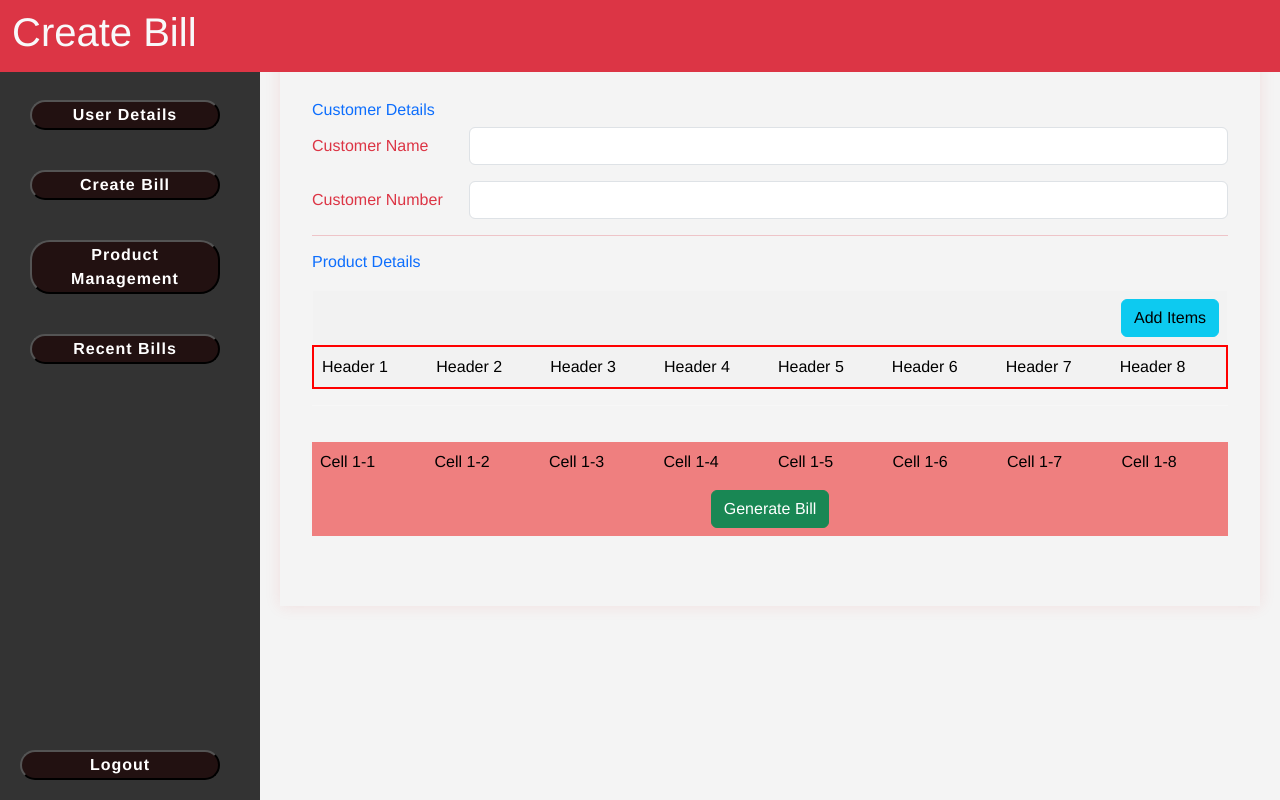
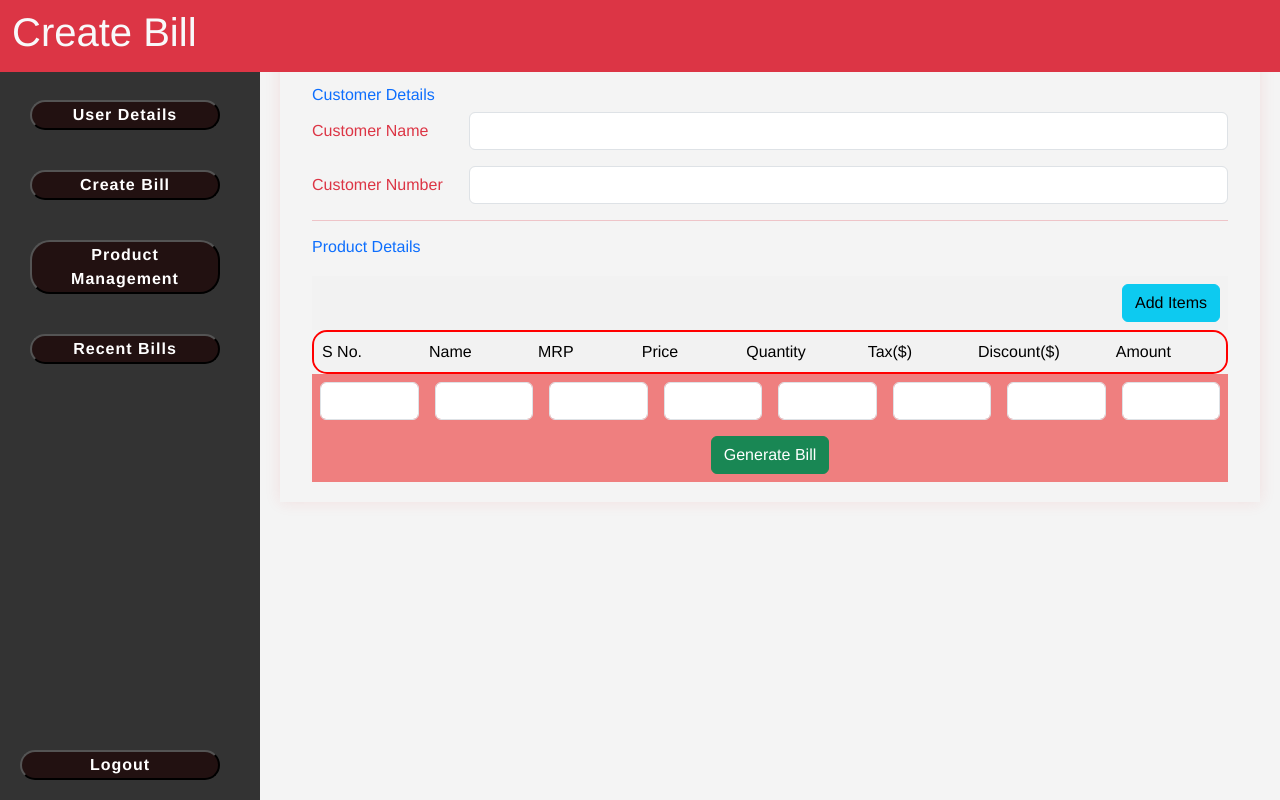
Before and after one commit to shubham1upadhyay/easy_bill, a React (Create React App) app: page /create-bill in a window 1280 px wide. Both pictures are taken after a click on the button "Add Items". Built offline with nearby package versions, Linux system fonts and the light colour scheme.

Commit message:
create bill page product table improved

```diff
--- a/package.json
+++ b/package.json
@@ -4,6 +4,7 @@
   "private": true,
   "type": "module",
   "main": "public/electron.js",
+
   "dependencies": {
     "@testing-library/jest-dom": "^5.17.0",
     "@testing-library/react": "^13.4.0",
--- a/src/components/CreateBillPage.jsx
+++ b/src/components/CreateBillPage.jsx
@@ -17,13 +17,12 @@ const CreateBillPage = ()=>{
 
     useEffect(() => {
       if (tableBodyRef.current) {
-        tableBodyRef.current.scrollTop = 0; // Scroll the table body to the top
+        tableBodyRef.current.scrollTop = 0;
       }
     }, [rows]);
 
     const generateBill = () => {
-      // Logic for downloading data
-      alert("Downloading data...");
+      alert("I am working");
     };
 
     return (
@@ -35,8 +34,7 @@ const CreateBillPage = ()=>{
     <div class="container">
 
            {/* <!-- create bill page --> */}
-        <div class="container-fluid create-bill-page-details" id="create-bill-page">
-
+        <div class="container-fluid create-bill">
             <div class="my-card">
                 <h6 class="text-primary fw-bolder" style={{"margin-left": "20px;"}}>Customer Details</h6>
                 <div class="text-danger">
@@ -63,7 +61,7 @@ const CreateBillPage = ()=>{
                  {/* <!-- product details --> */}
           <div class="prouct-details">
             <h6 class="text-primary fw-bolder">Product Details</h6>
-            <table className="responsive-table">
+            {/* <table className="responsive-table">
             <thead>
           <tr style={{"text-align": "right"}}>
                     <th colspan="8" id="product-add-btn">
@@ -71,34 +69,57 @@ const CreateBillPage = ()=>{
                     </th>
                   </tr>
             <tr className="tableHeader">
-              {Array.from({ length: 8 }, (_, index) => (
-                <th key={index}>Header {index + 1}</th>
-              ))}
+                <th>S No.</th>
+                <th>Name</th>
+                <th>MRP</th>
+                <th>Price</th>
+                <th>Quantity</th>
+                <th>Tax($)</th>
+                <th>Discount($)</th>
+                <th>Amount</th>
             </tr>
           </thead>
-            </table>
-            <hr />
+            </table> */}
 
-            <div className="table-container">
+
         <table className="responsive-table">
-
-        <tbody>
+        <div className="tableHeaderDiv">
+        <thead>
+          <tr>
+                    <th colspan="8">
+                      <button class="btn btn-sn btn-info add-btn" onClick={addRow}>Add Items</button>
+                    </th>
+                  </tr>
+            <tr className="tableHeader">
+                <th>S No.</th>
+                <th>Name</th>
+                <th>MRP</th>
+                <th>Price</th>
+                <th>Quantity</th>
+                <th>Tax($)</th>
+                <th>Discount($)</th>
+                <th>Amount</th>
+            </tr>
+          </thead>
+          </div>
+          <div className="table-container">
+        <tbody className="tableBody">
               {rows.map((row, rowIndex) => (
-                <tr key={rowIndex}>
+                <tr key={rowIndex} className="productColumn">
                   {row.map((cell, cellIndex) => (
-                    <td key={cellIndex}>Cell {rowIndex + 1}-{cellIndex + 1}</td>
+                    <td><input type="text" className="form-control"/></td>
                   ))}
                 </tr>
               ))}
               {rows.length > 0 && (
                 <tr>
-                  <td colSpan={8} className="text-center">
+                  <td colspan={8} className="text-center">
                     <button onClick={generateBill} className="download-btn btn btn-success">Generate Bill</button>
                   </td>
                 </tr>
               )}
             </tbody>
-
+</div>
 
         </table>
       </div>
@@ -108,7 +129,6 @@ const CreateBillPage = ()=>{
         </div>
 
     </div>
-    </div>
         </>
 
     )
--- a/src/components/LoginPage.jsx
+++ b/src/components/LoginPage.jsx
@@ -23,6 +23,15 @@ const LoginPage = () => {
   };
 
   const handleLogin = () => {
+
+    setError('');
+
+    // Check if email or password fields are empty
+    if (!loginData.email || !loginData.password) {
+      setError('Please enter your email and password.');
+      return;
+    }
+
     const storedUserData = JSON.parse(localStorage.getItem('userData'));
 
     if (storedUserData) {
@@ -30,25 +39,16 @@ const LoginPage = () => {
 
       if (loginData.email === sellerEmail && loginData.password === sellerPassword) {
         setLoggingIn(true);
-       setTimeout(() => {
-      setLoggingIn(false);
-      navigate('/homepage')
-    }, 2000);
-        ;
+        setTimeout(() => {
+          setLoggingIn(false);
+          navigate('/homepage');
+        }, 2000);
       } else {
         setError('Invalid email or password');
       }
-
-      if(loginData.email !== sellerEmail){
-          setError('No user data found. Please sign up first.');
-      }
-      else if(loginData.email === ''){
-        setError('Please enter following credentials.');
+    } else {
+      setError('No user data found. Please sign up first.');
     }
-    }
-
-
-
   };
 
 
--- a/src/components/SignUp.jsx
+++ b/src/components/SignUp.jsx
@@ -294,7 +294,8 @@ const SignUp = () => {
 
               </div>
               <div class="m-2 p-2 text-center bg-dark">
-                <button type="button" class="btn btn-success" id="register" onClick={handleSave}>
+                <button type="button" class="btn btn-success" id="register"  data-bs-dismiss="modal"
+                  aria-label="Close" onClick={handleSave}>
                   Register
                 </button>
               </div>
--- a/src/styles/CreateBillPage.css
+++ b/src/styles/CreateBillPage.css
@@ -1,5 +1,4 @@
   .main-content {
-    padding: 20px;
     transition: margin-left 0.5s;
   }
 
@@ -7,16 +6,8 @@
     float: right;
   }
 
-
-  .main-card {
-    border-radius: 40px 10px 30px 0px;
-    border: 2px solid #7b7474;
-    margin-top: 60px;
-  }
-
-  .create-bill-page-details {
-    display: block;
-    margin-top: 60px;
+  .create-bill{
+    margin-top: 45px;
   }
   body::-webkit-scrollbar {
     display: none;
@@ -42,30 +33,50 @@
   }
 
   .table-container {
-    max-height: 300px;
+    width: 100%;
+    max-height: 400px;
     overflow-y: auto;
     overflow-x: auto;
-    margin-bottom: 50px;
+    scrollbar-width: none;
+  }
+  .tableBody{
+   width: 100%;
   }
 
   .responsive-table {
     width: 100%;
     border-collapse: collapse;
     margin-top: 20px;
+    white-space: nowrap;
   }
-  .tableHeader{
+
+  .tableHeaderDiv {
+    width: 100%;
+    /* border: 1px solid black;  */
+    overflow: hidden;
+  }
+
+  .tableHeader {
     width: 100%;
     border: 2px solid red;
-
+    display: block;
+    overflow-x: auto;
+    white-space: nowrap;
+    box-sizing: border-box;
+  }
+  .tableHeader th{
+    /* border: 1px magenta solid; */
+    width: 250px;
   }
   .responsive-table th,
   .responsive-table td {
     color: black;
     padding: 8px;
-    text-align: left;
+
   }
   .responsive-table tr {
     font-weight: bold;
     background-color: #ef7f7f;
     border-radius: 15px;
+    width: 100%;
   }
```
Also changed, not shown: public/electron.js (+6 -5 lines), 1 other file (tests, documents, lock files or other folders).
